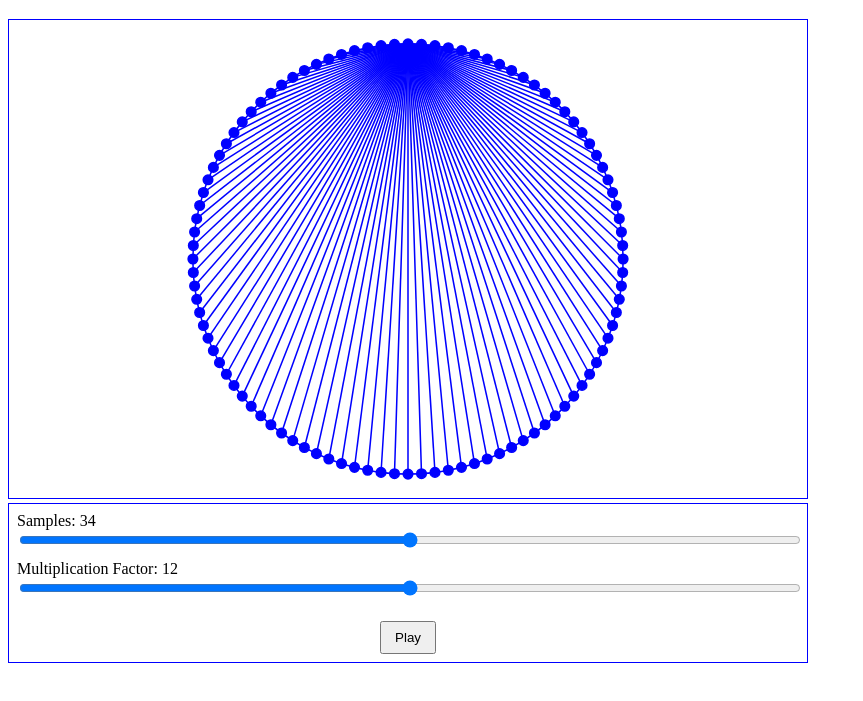
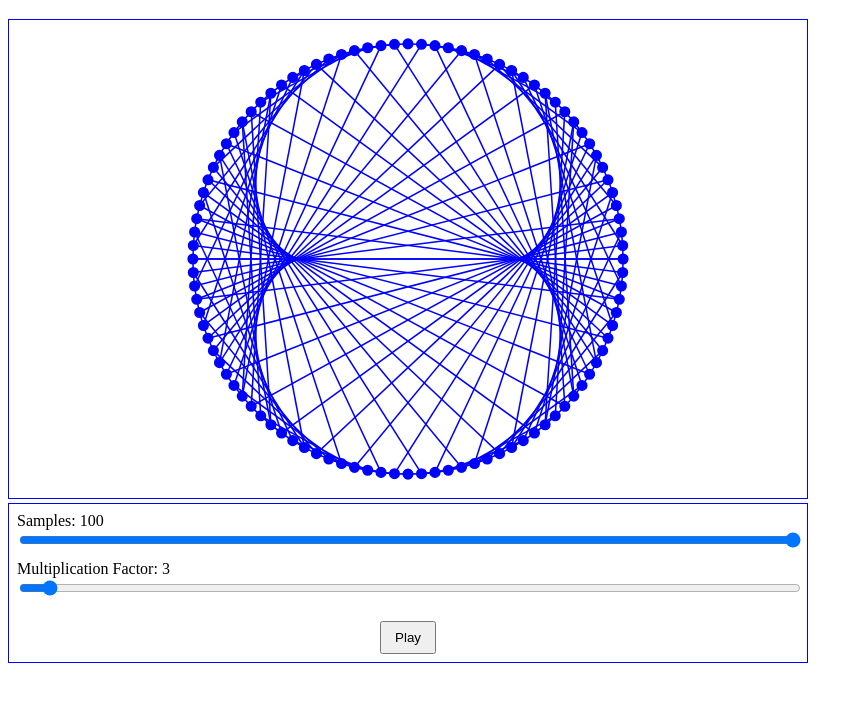
Before and after one commit to jlg-formation/tsr-sept-2022, a website built with webpack: page src/index.html in a window 1280 px wide. Shown: the part 61-762 px from the top of the page, without its empty margins (0-863 px from the left). Built offline with nearby package versions, Linux system fonts and the light colour scheme.

Commit message:
dev: render command

```diff
--- a/src/Command.ts
+++ b/src/Command.ts
@@ -1,10 +1,29 @@
 import { BoardConfig } from "./interfaces/BoardConfig";
+import { querySelector } from "./utils";
 
 export class Command {
+  config: BoardConfig;
+
   onUpdate(arg0: (newConfig: any) => void) {
     throw new Error("Method not implemented.");
   }
+
+  render() {
+    const boardConfigkeys = ["samples", "multiplicationFactor"];
+    for (const key of boardConfigkeys) {
+      const elt = querySelector(`div.command label.${key} span`);
+      elt.innerHTML = this.config[key].toString();
+
+      const sliderElt = querySelector(`div.command label.${key} input`);
+      if (!(sliderElt instanceof HTMLInputElement)) {
+        throw new Error("sliderElt is not input elt");
+      }
+      sliderElt.value = this.config[key].toString();
+    }
+  }
+
   setConfig(config: BoardConfig) {
-    throw new Error("Method not implemented.");
+    this.config = config;
+    this.render();
   }
 }
--- a/src/index.html
+++ b/src/index.html
@@ -17,11 +17,11 @@
     <div class="command">
       <label class="samples">
         <div>Samples: <span>34</span></div>
-        <input type="range" />
+        <input type="range" min="0" max="100" step="1" />
       </label>
       <label class="multiplicationFactor">
         <div>Multiplication Factor: <span>12</span></div>
-        <input type="range" />
+        <input type="range" min="0" max="100" step="0.02" />
       </label>
       <button>Play</button>
     </div>
--- a/src/main.ts
+++ b/src/main.ts
@@ -8,7 +8,7 @@ console.log("start");
 const board = new Board();
 const config: BoardConfig = {
   samples: 100,
-  multiplicationFactor: 100,
+  multiplicationFactor: 3,
 };
 board.setConfig(config);
 board.draw();
```
